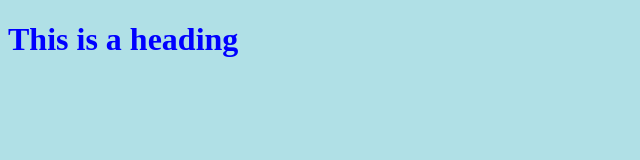
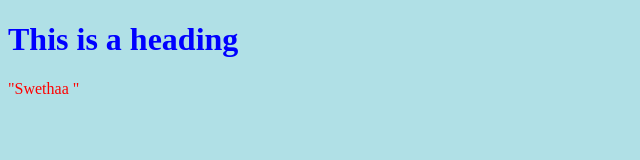
Before and after one commit to swethaasp/GitGithub, a plain HTML site: page index.html in a window 1280 px wide. Shown: the full height of the page, 0-640 px from the left. Drawn offline with Linux system fonts and the light colour scheme.

Commit message:
Update index.html

```diff
--- a/index.html
+++ b/index.html
@@ -11,7 +11,7 @@ p    {color: red;}
 <body>
 
 <h1>This is a heading</h1>
-
+<p> "Swethaa "</p>
 
 </body>
 </html>
```
